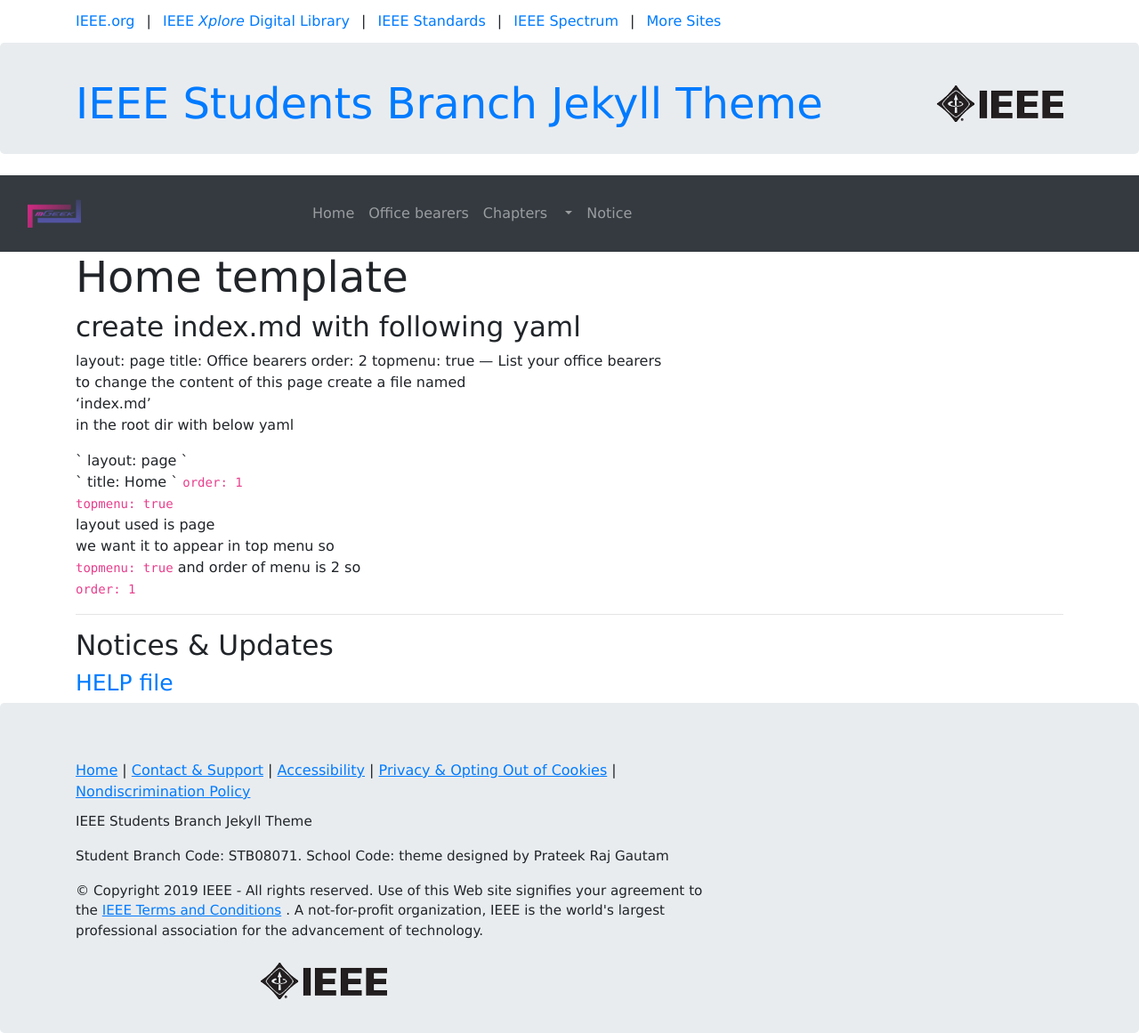
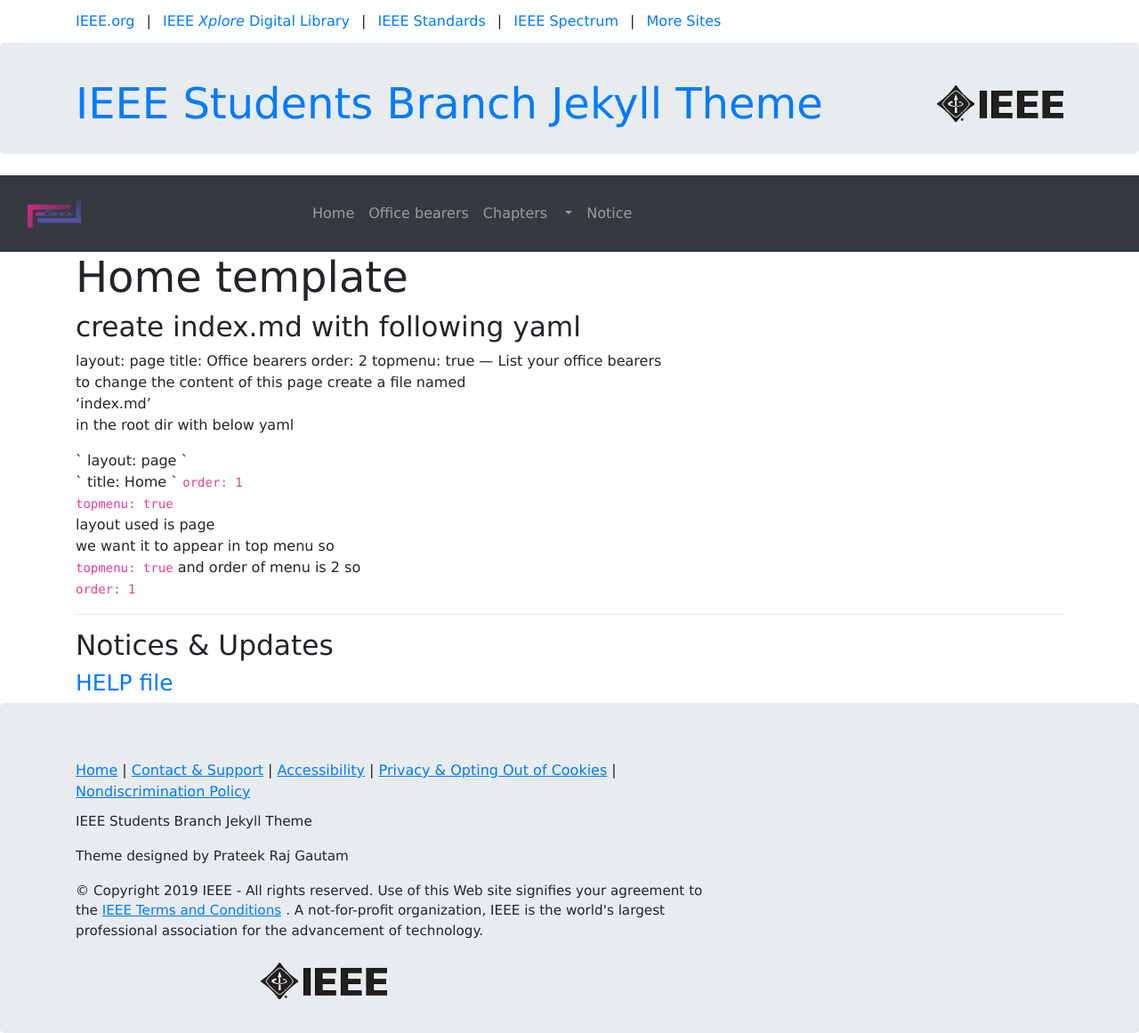
Before and after one commit to mgeekin/IEEE-Student-branch-Jekyll-theme, a Jekyll site: the page built from index.md, in a window 1280 px wide. Shown: the whole page at 89% size. Built offline with Jekyll 4.4.1, drawn with Linux system fonts in a browser that asks for light colours; comment, search, counter and statistics services are not loaded.

Commit message:
description

```diff
--- a/_config.yml
+++ b/_config.yml
@@ -16,7 +16,7 @@
 title: IEEE Students Branch Jekyll Theme
 email: prateekrajgautam@gmail.com
 description: >- # this means to ignore newlines until "baseurl:"
-  Student Branch Code: STB08071. School Code: theme designed by Prateek Raj Gautam
+  Theme designed by Prateek Raj Gautam
 baseurl: "/ieee-students-branch-jekyll-theme" # the subpath of your site, e.g. /blog
 url: "https://mgeekin.github.io" # the base hostname & protocol for your site, e.g. http://example.com
 twitter_username: prateekrgautam
```
